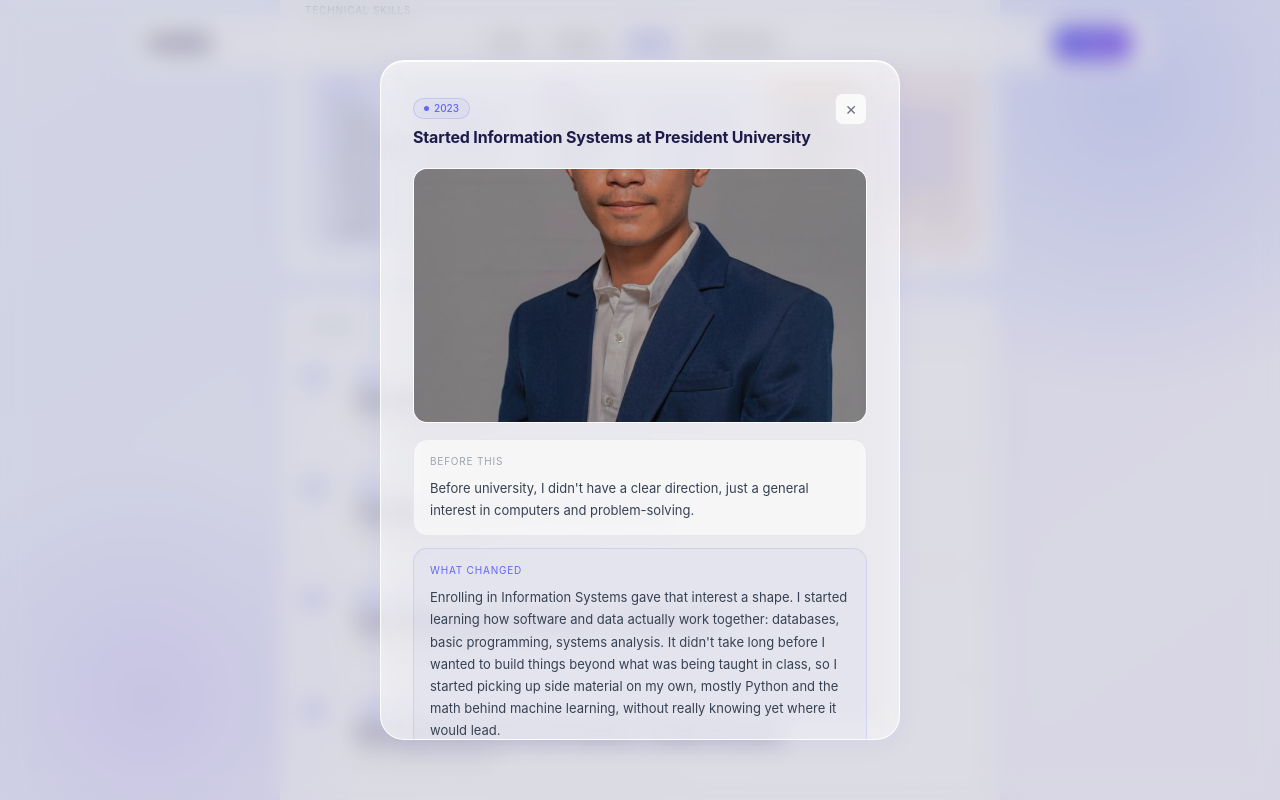
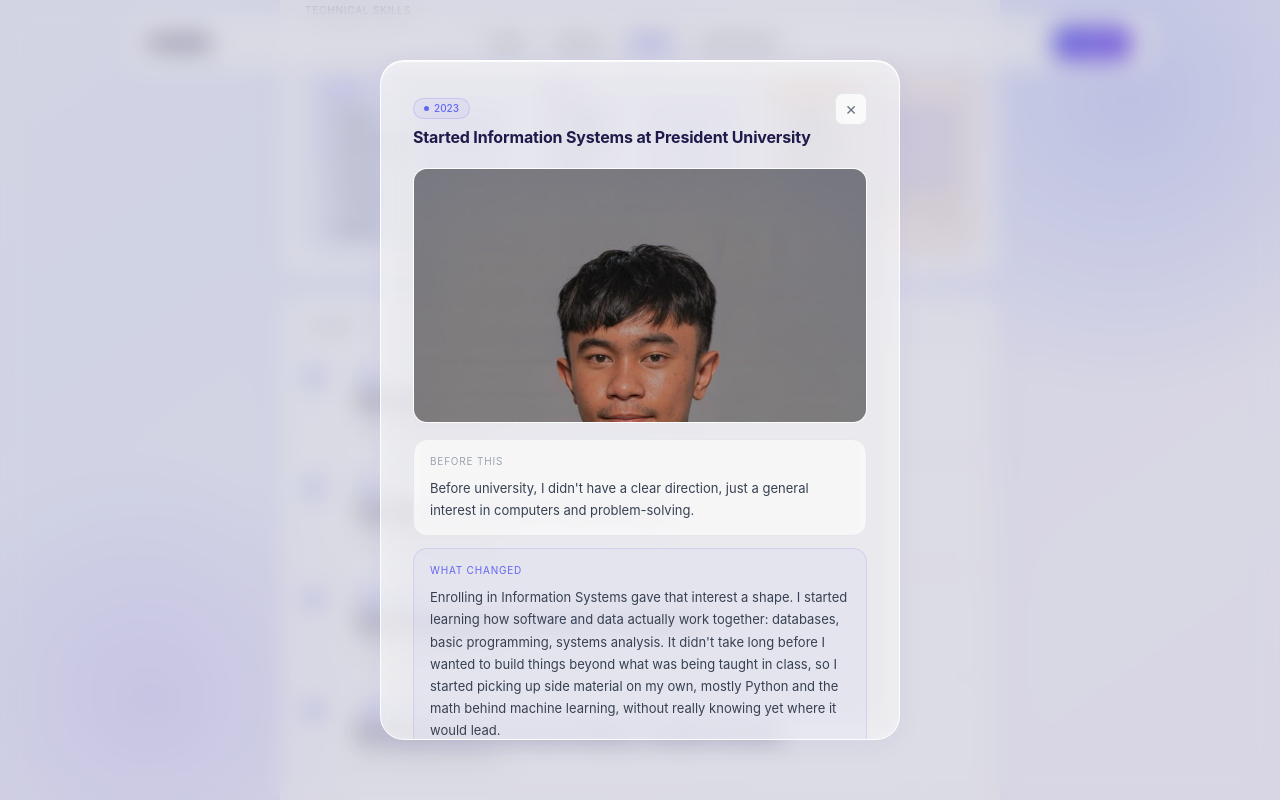
Before and after one commit to khanifan-studio/khanifan-portfolio-v2, a Next.js app: page /about in a window 1280 px wide. Both pictures are taken after a click on the button 657 px from the left and 1169 px from the top of the page. Shown: the part 769-1569 px from the top of the page. Built offline with nearby package versions, Linux system fonts and the light colour scheme.

Commit message:
fix photo crop position to show face properly

```diff
--- a/src/app/about/page.tsx
+++ b/src/app/about/page.tsx
@@ -31,6 +31,7 @@ const timeline = [
         year: "2023",
         title: "Started Information Systems at President University",
         image: "/images/journey/2023.jpg",
+        imagePosition: "top",
         before: "Before university, I didn't have a clear direction, just a general interest in computers and problem-solving.",
         after: "Enrolling in Information Systems gave that interest a shape. I started learning how software and data actually work together: databases, basic programming, systems analysis. It didn't take long before I wanted to build things beyond what was being taught in class, so I started picking up side material on my own, mostly Python and the math behind machine learning, without really knowing yet where it would lead.",
     },
@@ -43,7 +44,8 @@ const timeline = [
     },
     {
         year: "May 2025",
-        title: "Student Performance Classification — first ML project",
+        title: "Student Performance Classification, first ML project",
+        image: "/images/journey/2025-05.png",
         before: "I had the fundamentals, but no proof I could apply them to an actual problem end to end.",
         after: "This was my first machine learning project, built to predict student academic performance and recommend tailored learning paths. I handled the full pipeline myself: cleaning the dataset, encoding categorical features with One-Hot Encoding, scaling numeric features with MinMax Scaling, and training a classification model in Scikit-learn. It reached 90% accuracy, but the number mattered less than the process. It was the first time I went from a raw dataset to a working model without a course structure telling me what step came next.",
     },
@@ -67,7 +69,7 @@ const timeline = [
     },
     {
         year: "Jan 2026",
-        title: "Capstone with Dishub Central Aceh — computer vision",
+        title: "Capstone with Dishub Central Aceh, computer vision",
         before: "Everything before this had been either academic or internal to one company. I hadn't worked directly with government stakeholders.",
         after: "The capstone with the Department of Transportation of Central Aceh changed that. I led the development of a real-time traffic analysis prototype for the Takengon and Lake Laut Tawar tourist areas, implementing a YOLOv8 object detection model integrated into an OpenCV video pipeline for vehicle counting and traffic density estimation. The output fed into PostgreSQL-backed dashboards that were actually used in policy discussions about traffic management in those areas, not just presented once and shelved. It was the first project where the audience wasn't a professor or a manager, but people making decisions that affect a whole region.",
     },
@@ -184,7 +186,12 @@ function JourneyModal({ item, onClose }: { item: (typeof timeline)[0]; onClose:
                     }}
                 >
                     {item.image ? (
-                        <Image src={item.image} alt={item.title} fill style={{ objectFit: "cover" }} />
+                        <Image
+                            src={item.image}
+                            alt={item.title}
+                            fill
+                            style={{ objectFit: "cover", objectPosition: item.imagePosition ?? "center" }}
+                        />
                     ) : (
                         <span style={{ fontSize: 13, color: "#6366f1", fontWeight: 500, opacity: 0.6 }}>
                             📷 Photo coming soon
```
Also changed, not shown: public/images/journey/2025-05.png (added).
